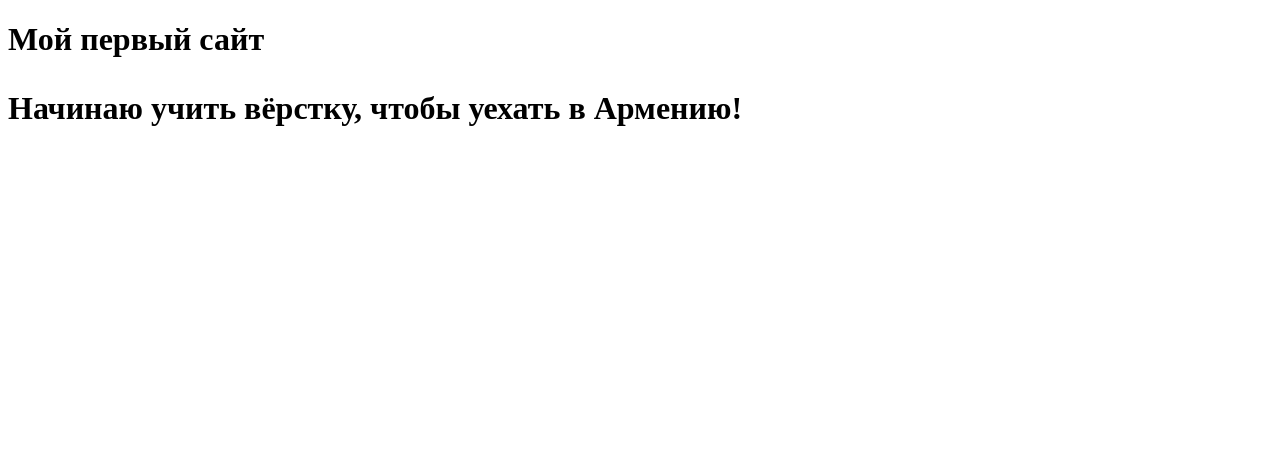
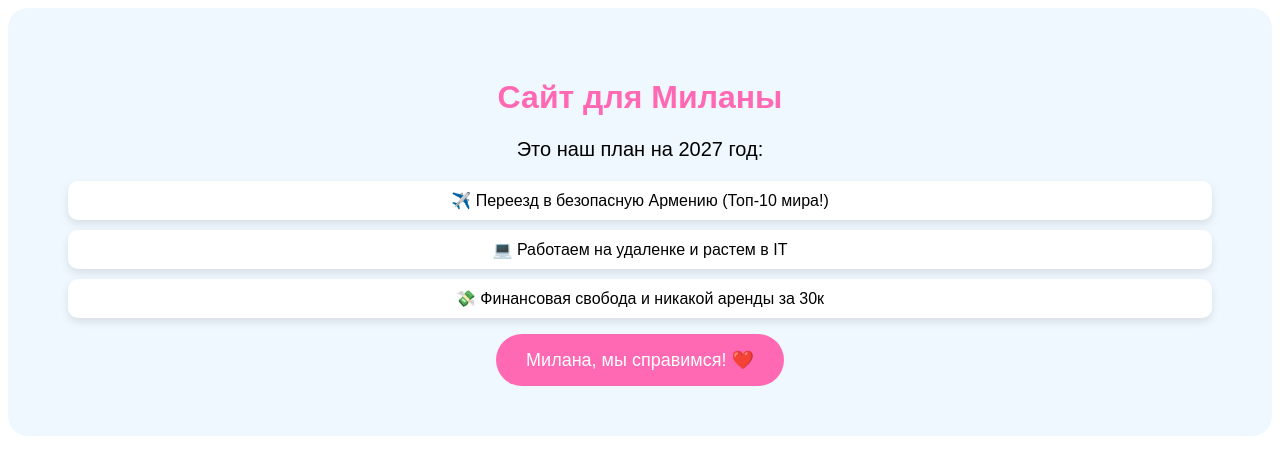
Before and after one commit to IFakeLipsI/My-First-Site, a plain HTML site: page index.html in a window 1280 px wide. Drawn offline with Linux system fonts and the light colour scheme.

Commit message:
Add files via upload

```diff
--- a/index.html
+++ b/index.html
@@ -6,8 +6,27 @@
     <title>Document</title>
 </head>
 <body>
-    <h1>Мой первый сайт
-        <p>Начинаю учить вёрстку, чтобы уехать в Армению!</p></p>
-    </h1>
-</body>
+
+    <div style="text-align: center; font-family: sans-serif; background-color: #f0f8ff; padding: 50px; border-radius: 20px;">
+    <h1 style="color: #ff69b4;">Сайт для Миланы</h1>
+    <p style="font-size: 20px;">Это наш план на 2027 год:</p>
+
+    <ul style="list-style: none; padding: 0;">
+        <li style="margin: 10px; padding: 10px; background: white; border-radius: 10px; box-shadow: 0 4px 8px rgba(0,0,0,0.1);">
+            ✈️ Переезд в безопасную Армению (Топ-10 мира!)
+        </li>
+        <li style="margin: 10px; padding: 10px; background: white; border-radius: 10px; box-shadow: 0 4px 8px rgba(0,0,0,0.1);">
+            💻 Работаем на удаленке и растем в IT
+        </li>
+        <li style="margin: 10px; padding: 10px; background: white; border-radius: 10px; box-shadow: 0 4px 8px rgba(0,0,0,0.1);">
+            💸 Финансовая свобода и никакой аренды за 30к
+        </li>
+    </ul>
+<a href="https://www.youtube.com/watch?v=TH0w12HcYwE" target="_blank" style="text-decoration: none;">
+    <button style="background-color: #ff69b4; color: white; border: none; padding: 15px 30px; font-size: 18px; border-radius: 50px; cursor: pointer; transition: 0.3s;">
+        Милана, мы справимся! ❤️
+    </button>
+</a>
+<div></div>
+<body></body>
 </html>
```
